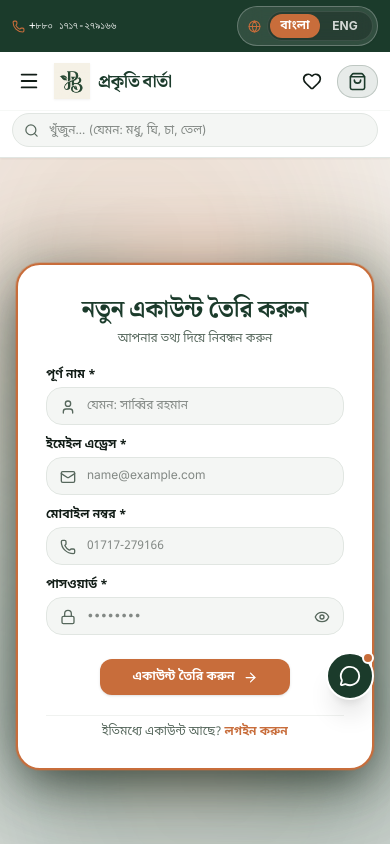
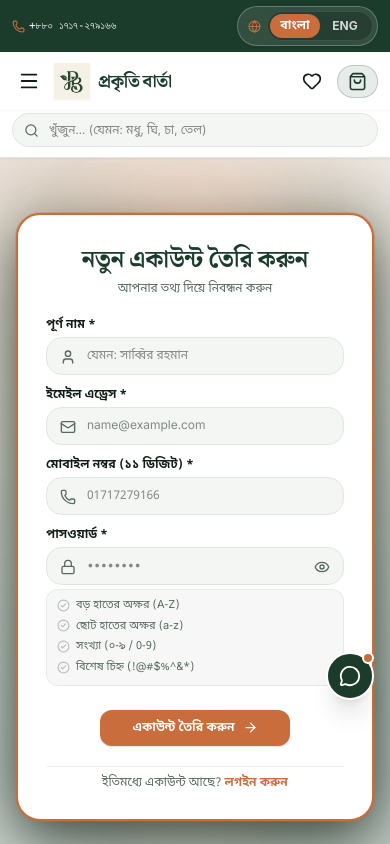
Before and after one commit to tridib371/prokriti-barta, a React (Vite) app: page /register in a window 390 px wide. Shown: the top 844 px of the page. Built offline with nearby package versions, Linux system fonts and the light colour scheme.

Commit message:
feat(auth): enforce 11-digit phone number and uppercase, lowercase, number, and special character password requirements on Register and Login

```diff
--- a/src/pages/Login.jsx
+++ b/src/pages/Login.jsx
@@ -17,6 +17,13 @@ export default function Login() {
   const [error, setError] = useState('');
   const [fieldErrors, setFieldErrors] = useState({});
 
+  const hasUpper = /[A-Z]/.test(password);
+  const hasLower = /[a-z]/.test(password);
+  const hasNumber = /[0-9]/.test(password);
+  const hasSpecial = /[^A-Za-z0-9]/.test(password);
+  const hasMinLength = password.length >= 6;
+  const isPasswordValid = hasUpper && hasLower && hasNumber && hasSpecial && hasMinLength;
+
   const handleLogin = (e) => {
     e.preventDefault();
     const errs = {};
@@ -25,6 +32,10 @@ export default function Login() {
     }
     if (!password) {
       errs.password = lang === 'bn' ? 'দয়া করে আপনার পাসওয়ার্ড লিখুন' : 'Please enter your password';
+    } else if (!isPasswordValid) {
+      errs.password = lang === 'bn'
+        ? 'পাসওয়ার্ডে বড় হাতের অক্ষর, ছোট হাতের অক্ষর, সংখ্যা ও বিশেষ চিহ্ন থাকতে হবে'
+        : 'Password must include uppercase, lowercase, number and special character';
     }
     if (Object.keys(errs).length > 0) {
       setFieldErrors(errs);
@@ -185,6 +196,28 @@ export default function Login() {
                   <span>{fieldErrors.password}</span>
                 </p>
               )}
+
+              {/* Real-time Password Requirement Checklist */}
+              {password && (
+                <div className="pt-2 p-2.5 rounded-xl bg-bg/80 border border-line/70 grid grid-cols-1 sm:grid-cols-2 gap-1.5 text-[11px] font-bn-sans">
+                  <div className={`flex items-center gap-1.5 transition-colors ${hasUpper ? 'text-emerald-700 dark:text-emerald-400 font-bold' : 'text-muted'}`}>
+                    <CheckCircle2 size={13} className={hasUpper ? 'text-emerald-600 dark:text-emerald-400' : 'text-muted/40'} />
+                    <span>{lang === 'bn' ? 'বড় হাতের অক্ষর (A-Z)' : 'Uppercase (A-Z)'}</span>
+                  </div>
+                  <div className={`flex items-center gap-1.5 transition-colors ${hasLower ? 'text-emerald-700 dark:text-emerald-400 font-bold' : 'text-muted'}`}>
+                    <CheckCircle2 size={13} className={hasLower ? 'text-emerald-600 dark:text-emerald-400' : 'text-muted/40'} />
+                    <span>{lang === 'bn' ? 'ছোট হাতের অক্ষর (a-z)' : 'Lowercase (a-z)'}</span>
+                  </div>
+                  <div className={`flex items-center gap-1.5 transition-colors ${hasNumber ? 'text-emerald-700 dark:text-emerald-400 font-bold' : 'text-muted'}`}>
+                    <CheckCircle2 size={13} className={hasNumber ? 'text-emerald-600 dark:text-emerald-400' : 'text-muted/40'} />
+                    <span>{lang === 'bn' ? 'সংখ্যা (০-৯ / 0-9)' : 'Number (0-9)'}</span>
+                  </div>
+                  <div className={`flex items-center gap-1.5 transition-colors ${hasSpecial ? 'text-emerald-700 dark:text-emerald-400 font-bold' : 'text-muted'}`}>
+                    <CheckCircle2 size={13} className={hasSpecial ? 'text-emerald-600 dark:text-emerald-400' : 'text-muted/40'} />
+                    <span>{lang === 'bn' ? 'বিশেষ চিহ্ন (!@#$%^&*)' : 'Special char (!@#$)'}</span>
+                  </div>
+                </div>
+              )}
             </div>
 
             {/* Short Centered Login Button */}
--- a/src/pages/Register.jsx
+++ b/src/pages/Register.jsx
@@ -19,21 +19,18 @@ export default function Register() {
   const [error, setError] = useState('');
   const [fieldErrors, setFieldErrors] = useState({});
 
-  // Password strength calculation
-  const getPasswordStrength = () => {
-    if (!password) return 0;
-    let score = 0;
-    if (password.length >= 6) score += 1;
-    if (/[A-Z]/.test(password) || /[0-9]/.test(password)) score += 1;
-    if (/[^A-Za-z0-9]/.test(password) || password.length >= 8) score += 1;
-    return score;
-  };
-
-  const strength = getPasswordStrength();
+  const hasUpper = /[A-Z]/.test(password);
+  const hasLower = /[a-z]/.test(password);
+  const hasNumber = /[0-9]/.test(password);
+  const hasSpecial = /[^A-Za-z0-9]/.test(password);
+  const hasMinLength = password.length >= 6;
+  const isPasswordValid = hasUpper && hasLower && hasNumber && hasSpecial && hasMinLength;
 
   const handleRegister = (e) => {
     e.preventDefault();
     const errs = {};
+    const cleanedPhone = phone.replace(/\D/g, '');
+
     if (!name.trim()) {
       errs.name = lang === 'bn' ? 'দয়া করে আপনার পূর্ণ নাম লিখুন' : 'Please enter your full name';
     }
@@ -42,11 +39,18 @@ export default function Register() {
     }
     if (!phone.trim()) {
       errs.phone = lang === 'bn' ? 'দয়া করে আপনার ফোন নম্বর লিখুন' : 'Please enter your phone number';
+    } else if (cleanedPhone.length !== 11) {
+      errs.phone = lang === 'bn'
+        ? 'ফোন নম্বরটি অবশ্যই ১১ ডিজিটের হতে হবে (যেমন: ০১৭১৭২৭৯১৬৬)'
+        : 'Phone number must be exactly 11 digits (e.g. 01717279166)';
     }
+
     if (!password) {
       errs.password = lang === 'bn' ? 'দয়া করে একটি শক্তিশালী পাসওয়ার্ড লিখুন' : 'Please enter a password';
-    } else if (password.length < 6) {
-      errs.password = lang === 'bn' ? 'পাসওয়ার্ড কমপক্ষে ৬ অক্ষরের হতে হবে' : 'Password must be at least 6 characters';
+    } else if (!isPasswordValid) {
+      errs.password = lang === 'bn'
+        ? 'পাসওয়ার্ডে বড় হাতের অক্ষর, ছোট হাতের অক্ষর, সংখ্যা ও বিশেষ চিহ্ন থাকতে হবে'
+        : 'Password must include uppercase, lowercase, number and special character';
     }
 
     if (Object.keys(errs).length > 0) {
@@ -55,7 +59,7 @@ export default function Register() {
     }
 
     setFieldErrors({});
-    register(name, email, phone, password);
+    register(name, email, cleanedPhone, password);
     const destination = location.state?.from || '/shop';
     navigate(destination, { replace: true });
   };
@@ -219,14 +223,16 @@ export default function Register() {
             </div>
 
             <div className="space-y-1">
-              <label className="block font-bold text-ink text-xs">{t('register.phone')} *</label>
+              <label className="block font-bold text-ink text-xs">{t('register.phone')} (১১ ডিজিট) *</label>
               <div className="relative group">
                 <input
                   type="tel"
-                  placeholder="01717-279166"
+                  placeholder="01717279166"
+                  maxLength={11}
                   value={phone}
                   onChange={(e) => {
-                    setPhone(e.target.value);
+                    const val = e.target.value.replace(/\D/g, '').slice(0, 11);
+                    setPhone(val);
                     if (fieldErrors.phone) setFieldErrors(prev => ({ ...prev, phone: null }));
                   }}
                   className={`w-full bg-bg text-ink px-4 py-2.5 pl-10 rounded-2xl border ${fieldErrors.phone ? 'border-accent-2/80 bg-accent-2/5' : 'border-line focus:border-accent'} focus:bg-surface outline-none transition-all`}
@@ -268,21 +274,25 @@ export default function Register() {
                 </p>
               )}
 
-              {/* Password Strength Indicator */}
-              {password && (
-                <div className="pt-1 flex items-center gap-1.5">
-                  <div className="flex-1 h-1 bg-line rounded-full overflow-hidden flex gap-1">
-                    <div className={`h-full flex-1 transition-all ${strength >= 1 ? (strength === 1 ? 'bg-amber-500' : 'bg-emerald-500') : 'bg-transparent'}`} />
-                    <div className={`h-full flex-1 transition-all ${strength >= 2 ? (strength === 2 ? 'bg-emerald-500' : 'bg-emerald-600') : 'bg-transparent'}`} />
-                    <div className={`h-full flex-1 transition-all ${strength >= 3 ? 'bg-emerald-600' : 'bg-transparent'}`} />
-                  </div>
-                  <span className="text-[10px] text-muted">
-                    {strength === 1 && (lang === 'bn' ? 'সাধারণ' : 'Weak')}
-                    {strength === 2 && (lang === 'bn' ? 'মাঝারি' : 'Good')}
-                    {strength === 3 && (lang === 'bn' ? 'শক্তিশালী' : 'Strong')}
-                  </span>
+              {/* Real-time Password Requirement Checklist */}
+              <div className="pt-2 p-2.5 rounded-xl bg-bg/80 border border-line/70 grid grid-cols-1 sm:grid-cols-2 gap-1.5 text-[11px] font-bn-sans">
+                <div className={`flex items-center gap-1.5 transition-colors ${hasUpper ? 'text-emerald-700 dark:text-emerald-400 font-bold' : 'text-muted'}`}>
+                  <CheckCircle2 size={13} className={hasUpper ? 'text-emerald-600 dark:text-emerald-400' : 'text-muted/40'} />
+                  <span>{lang === 'bn' ? 'বড় হাতের অক্ষর (A-Z)' : 'Uppercase (A-Z)'}</span>
                 </div>
-              )}
+                <div className={`flex items-center gap-1.5 transition-colors ${hasLower ? 'text-emerald-700 dark:text-emerald-400 font-bold' : 'text-muted'}`}>
+                  <CheckCircle2 size={13} className={hasLower ? 'text-emerald-600 dark:text-emerald-400' : 'text-muted/40'} />
+                  <span>{lang === 'bn' ? 'ছোট হাতের অক্ষর (a-z)' : 'Lowercase (a-z)'}</span>
+                </div>
+                <div className={`flex items-center gap-1.5 transition-colors ${hasNumber ? 'text-emerald-700 dark:text-emerald-400 font-bold' : 'text-muted'}`}>
+                  <CheckCircle2 size={13} className={hasNumber ? 'text-emerald-600 dark:text-emerald-400' : 'text-muted/40'} />
+                  <span>{lang === 'bn' ? 'সংখ্যা (০-৯ / 0-9)' : 'Number (0-9)'}</span>
+                </div>
+                <div className={`flex items-center gap-1.5 transition-colors ${hasSpecial ? 'text-emerald-700 dark:text-emerald-400 font-bold' : 'text-muted'}`}>
+                  <CheckCircle2 size={13} className={hasSpecial ? 'text-emerald-600 dark:text-emerald-400' : 'text-muted/40'} />
+                  <span>{lang === 'bn' ? 'বিশেষ চিহ্ন (!@#$%^&*)' : 'Special char (!@#$)'}</span>
+                </div>
+              </div>
             </div>
 
             {/* Short Centered Register Button */}
```
